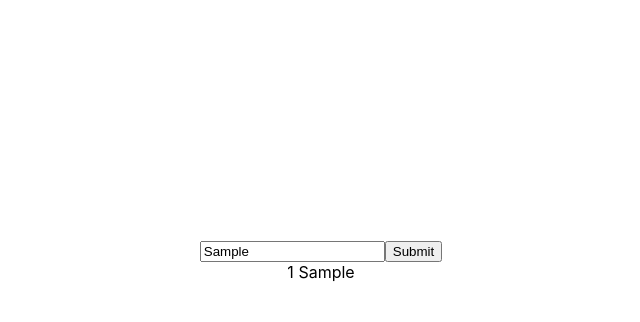
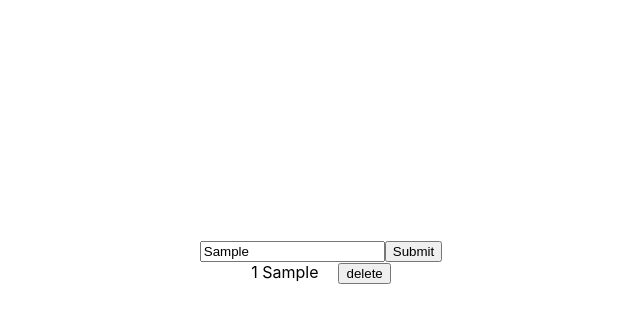
Before and after one commit to oscar-mugambi/localstorage-list, a React (Create React App) app: page / in a window 1280 px wide. Both pictures are taken after typing "Sample" into the empty fields and a click on the button "Submit". Shown: the top 322 px of the page, without its empty margins (319-959 px from the left). Built offline with nearby package versions, Linux system fonts and the light colour scheme.

Commit message:
added delete button

```diff
--- a/src/context/index.js
+++ b/src/context/index.js
@@ -5,6 +5,10 @@ export const TriggerFunction = createContext(null);
 export default function TodoListContext({ children }) {
   const [count, setCount] = useState(0);
   const [state, setState] = useState([]);
+
+  const handleDelete = (e) => {
+    console.log('deleting');
+  };
 
   useEffect(() => {
     console.log('context was rerendered');
@@ -22,7 +26,7 @@ export default function TodoListContext({ children }) {
   }, []);
 
   return (
-    <TriggerFunction.Provider value={{ count, state, setState, setCount }}>
+    <TriggerFunction.Provider value={{ count, state, setState, setCount, handleDelete }}>
       {children}
     </TriggerFunction.Provider>
   );
--- a/src/pages/DisplayTodos.js
+++ b/src/pages/DisplayTodos.js
@@ -2,16 +2,21 @@ import React, { useContext } from 'react';
 import { TriggerFunction } from '../context';
 
 export default function DisplayTodos() {
-  const { state } = useContext(TriggerFunction);
+  const { state, handleDelete } = useContext(TriggerFunction);
   console.log(state);
 
   return (
     <div>
       {state.length > 0 &&
         state.map((item, index) => (
-          <div key={item.id}>
-            {index + 1} {item.title}
-          </div>
+          <>
+            <div key={item.id}>
+              <span style={{ marginRight: 20 }}>
+                {index + 1} {item.title}
+              </span>
+              <button onClick={handleDelete}>delete</button>
+            </div>
+          </>
         ))}
 
       {state.length === 0 && <div>No todos to display</div>}
```
